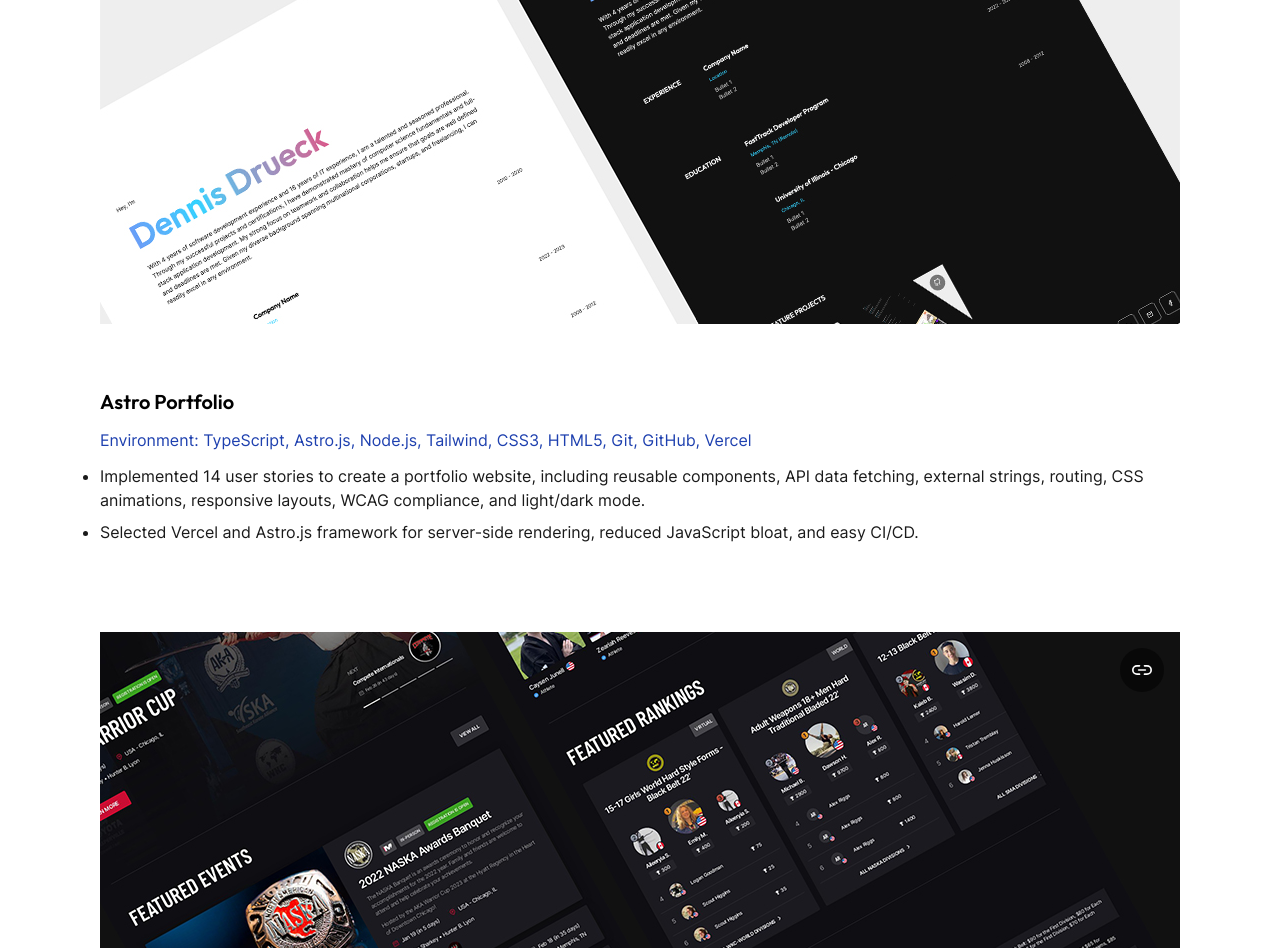
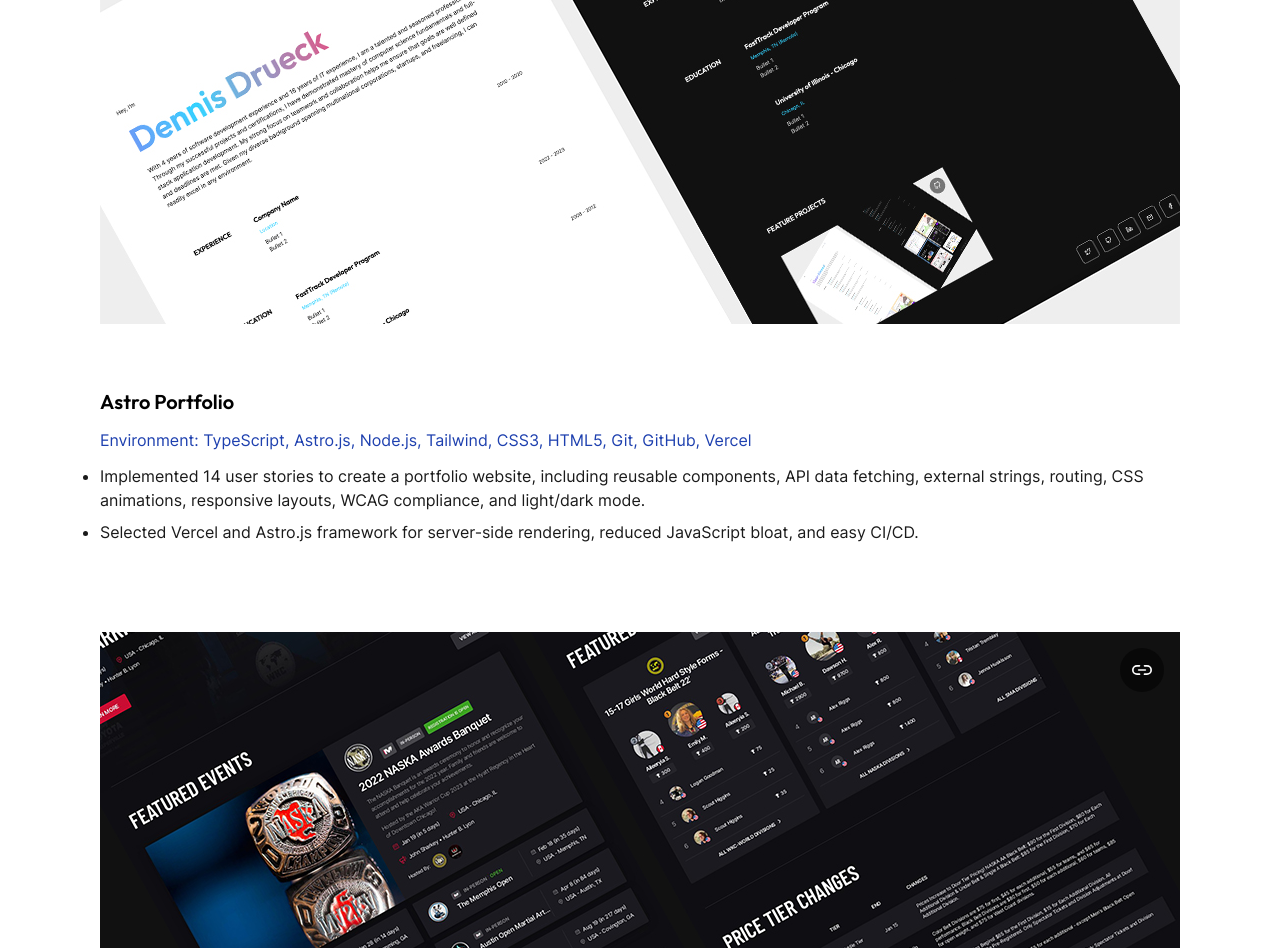
Before and after one commit to d5732/portfolio-astro, an Astro site: page /projects in a window 1280 px wide. Shown: the part 506-1454 px from the top of the page. Built offline with nearby package versions, Linux system fonts and the light colour scheme; Astro itself is replaced by a stand-in of ours; a web font is replaced by a local one.

Commit message:
fix: balance project page images

```diff
--- a/src/components/projects/ProjectArticle.astro
+++ b/src/components/projects/ProjectArticle.astro
@@ -16,7 +16,7 @@ const { isLazy } = Astro.props;
 
 <!-- todo: image optimization https://docs.astro.build/en/guides/integrations-guide/image/#installation -->
 <article id={title}>
-    <div class="w-100 max-h-[25rem] overflow-hidden relative my-16">
+    <div class="w-100 overflow-hidden relative my-16">
         <div class="flex items-center absolute right-4 top-4 z-10">
             {
                 githubUrl && (
@@ -73,7 +73,7 @@ const { isLazy } = Astro.props;
         </div>
         <img
             src={image}
-            class="w-full h-auto scale-100 hover:scale-110 transition duration-[1.5s]"
+            class="w-full max-h-[25rem] object-cover h-auto scale-100 hover:scale-110 transition duration-[1.5s]"
             loading={isLazy ? "lazy" : "eager"}
             width="100%"
             height="100%"
```
